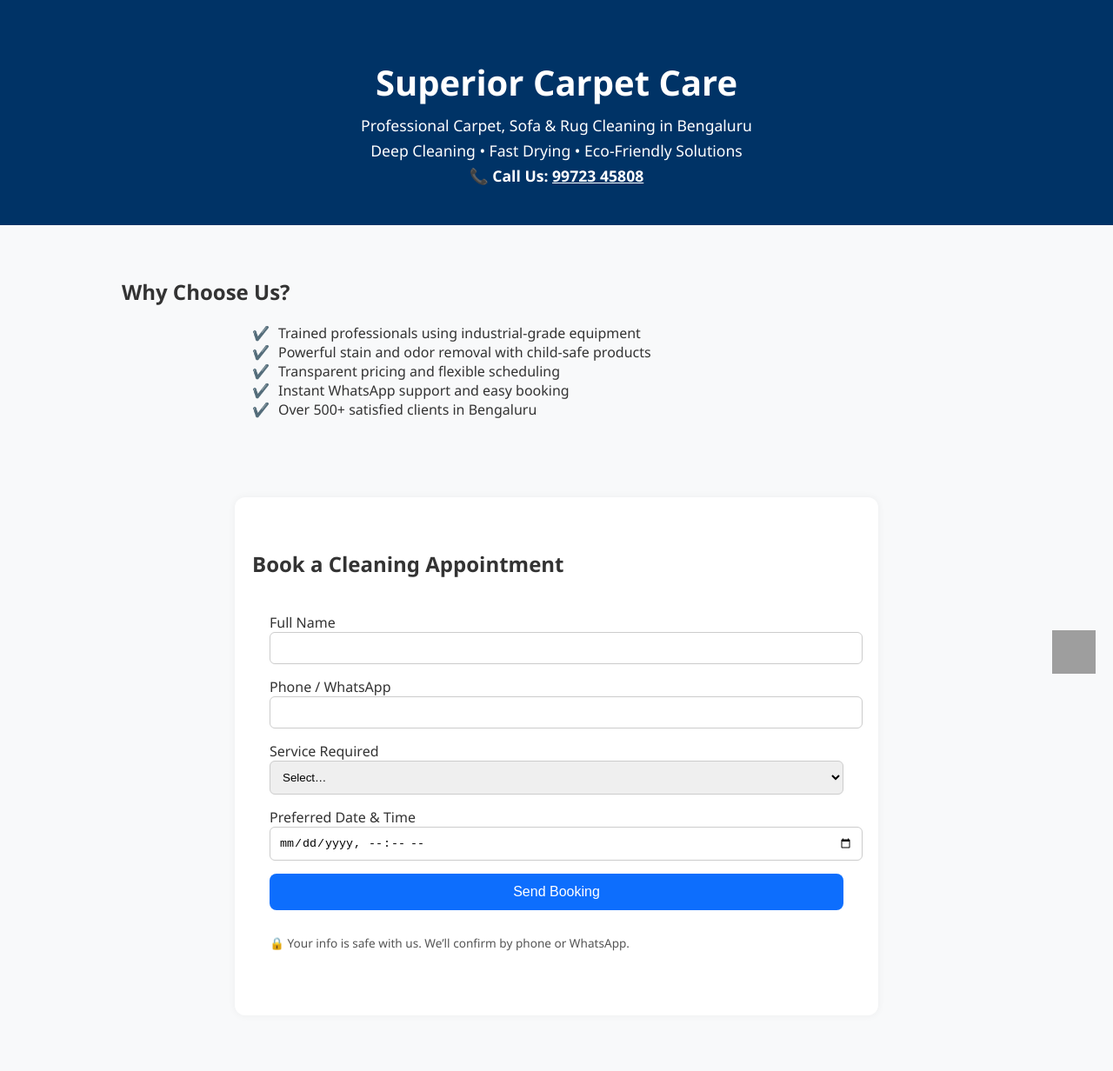
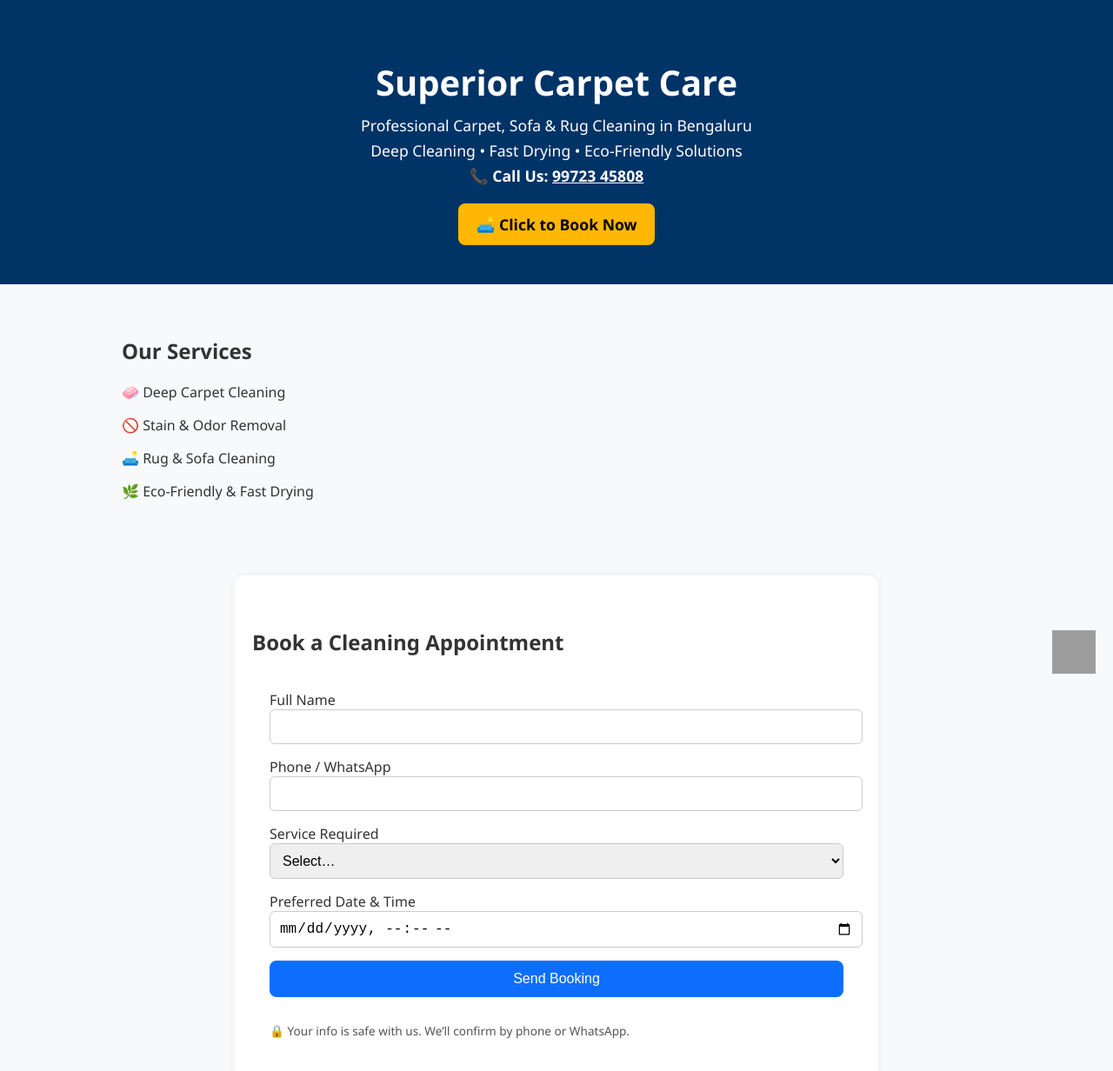
Before and after one commit to shaik2965/Carpet-cleaning-website-, a plain HTML site: page index.html in a window 1280 px wide. Shown: the top 1232 px of the page at 87% size. Drawn offline with Linux system fonts and the light colour scheme; grey boxes are pictures that could not be loaded.

Commit message:
Add files via upload

```diff
--- a/index.html
+++ b/index.html
@@ -77,6 +77,9 @@
       background: #003366;
       color: white;
     }
+    input, select, button {
+      font-size: 1rem;
+    }
   </style>
 </head>
 <body>
@@ -86,20 +89,22 @@
     <p>Professional Carpet, Sofa & Rug Cleaning in Bengaluru</p>
     <p>Deep Cleaning • Fast Drying • Eco-Friendly Solutions</p>
     <p><strong>📞 Call Us: <a href="tel:9972345808" style="color:#fff;">99723 45808</a></strong></p>
+    <p>
+      <a href="#booking" style="background:#ffb703; padding:12px 20px; color:black; border-radius:8px; font-weight:bold; text-decoration:none; display:inline-block; margin-top:15px;">
+        🛋️ Click to Book Now
+      </a>
+    </p>
   </header>
 
   <div class="section services">
-    <h2>Why Choose Us?</h2>
-    <ul>
-      <li>Trained professionals using industrial-grade equipment</li>
-      <li>Powerful stain and odor removal with child-safe products</li>
-      <li>Transparent pricing and flexible scheduling</li>
-      <li>Instant WhatsApp support and easy booking</li>
-      <li>Over 500+ satisfied clients in Bengaluru</li>
-    </ul>
+    <h2>Our Services</h2>
+    <p>🧼 Deep Carpet Cleaning</p>
+    <p>🚫 Stain & Odor Removal</p>
+    <p>🛋️ Rug & Sofa Cleaning</p>
+    <p>🌿 Eco-Friendly & Fast Drying</p>
   </div>
 
-  <div class="section" style="background:#fff; border-radius:12px; box-shadow:0 0 10px rgba(0,0,0,.05); max-width:700px; margin:30px auto;">
+  <div id="booking" class="section" style="background:#fff; border-radius:12px; box-shadow:0 0 10px rgba(0,0,0,.05); max-width:700px; margin:30px auto;">
     <h2>Book a Cleaning Appointment</h2>
     <form action="https://formspree.io/f/xyzjorpw" method="POST" style="display:grid; gap:15px; padding:20px;">
       <label>
@@ -114,10 +119,10 @@
         Service Required
         <select name="service" required style="padding:10px; border-radius:6px; border:1px solid #ccc; width:100%;">
           <option value="">Select…</option>
-          <option>Carpet Cleaning</option>
-          <option>Sofa Cleaning</option>
-          <option>Rug Cleaning</option>
-          <option>Stain / Odor Removal</option>
+          <option>🧼 Carpet Cleaning</option>
+          <option>🛋️ Sofa Cleaning</option>
+          <option>🧺 Rug Cleaning</option>
+          <option>🚫 Stain / Odor Removal</option>
         </select>
       </label>
       <label>
@@ -155,6 +160,5 @@
   <footer>
     <p>&copy; 2025 Superior Carpet Care. All rights reserved.</p>
   </footer>
-
 </body>
 </html>
```
